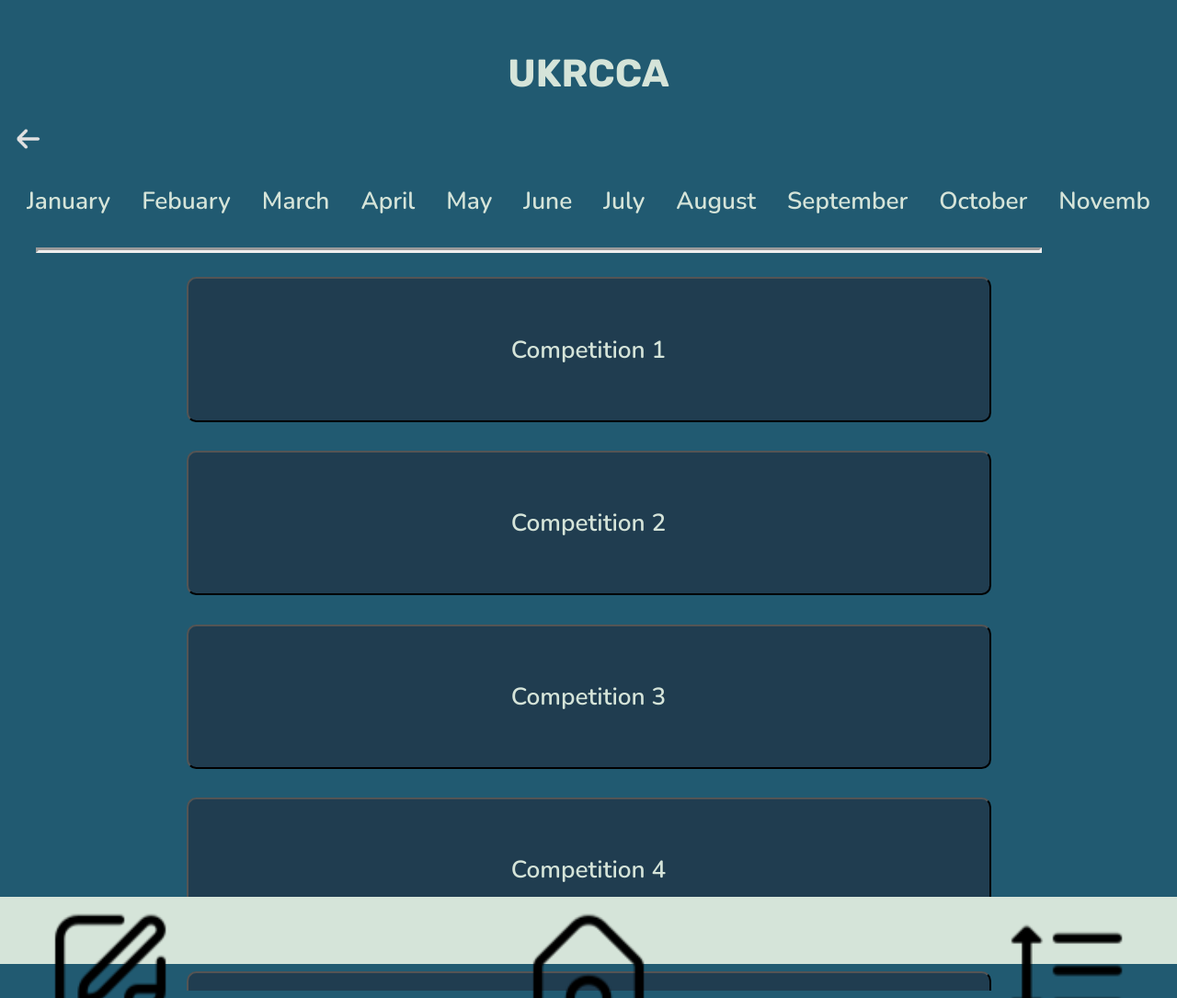
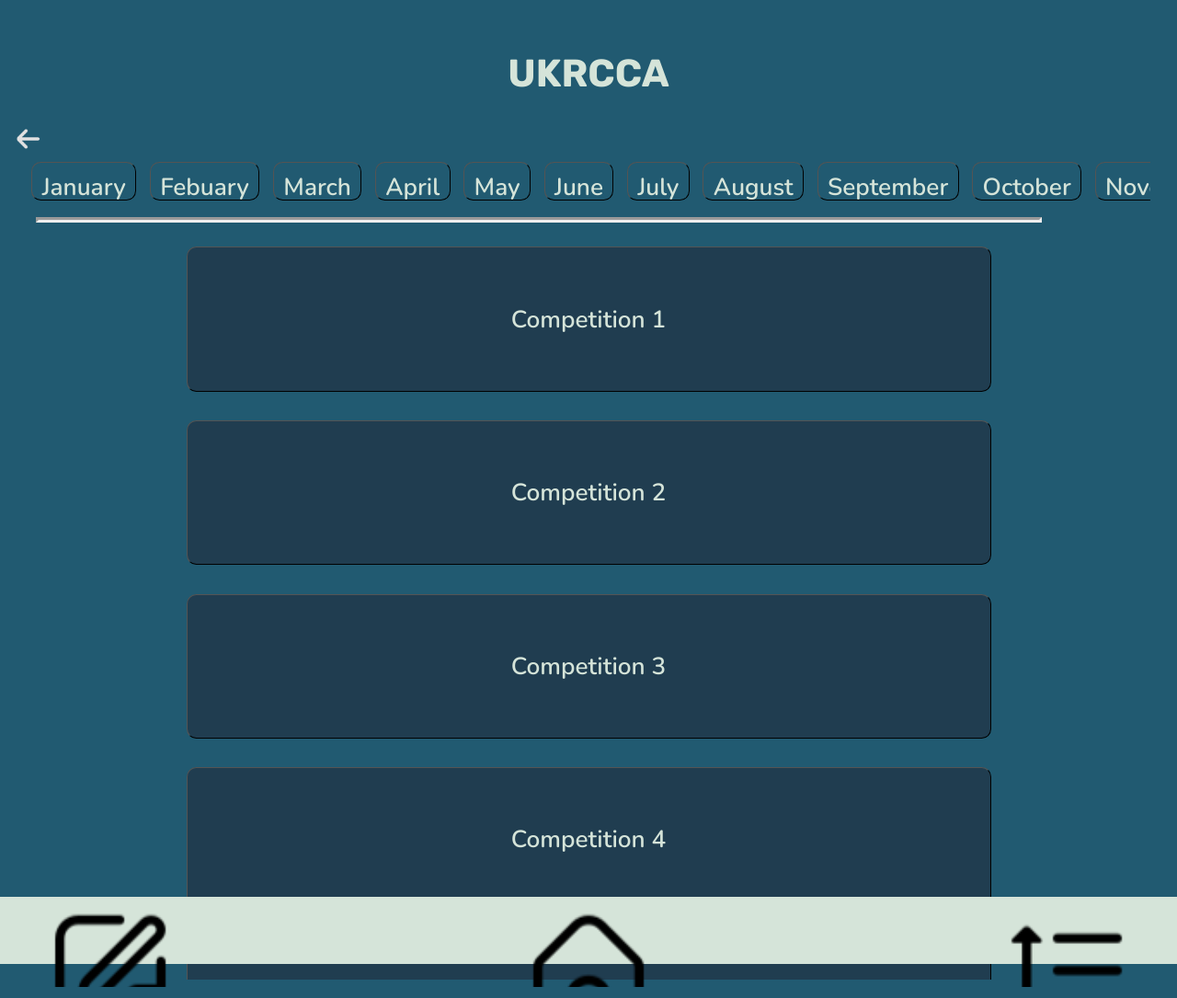
Before and after one commit to Erin-N-P/UKRCCA-App, a Django app: page /comps/ in a window 1280 px wide. Shown: the whole page at 92% size. Run offline with Django 4.2, Linux system fonts and the light colour scheme; some web fonts are replaced.

Commit message:
ready to merge branch

```diff
--- a/UKRCCA/admin_app/files/static/comps.css
+++ b/UKRCCA/admin_app/files/static/comps.css
@@ -25,6 +25,24 @@ div.scrollmenu p {
 
     color: #D5E4D9;
 }
+button{
+    font-family: 'Nunito';
+    font-style: normal;
+    font-weight: 700;
+    font-size: 2.5vh;
+    line-height: 33px;
+
+    height: 4vh;
+    padding: 1vh;
+    border-radius: 1vh;
+    border-width: 0.5px;
+    margin-left: 0.5vh;
+    margin-right: 0.5vh;
+    margin-bottom: 1vh;
+
+    color: #D5E4D9;
+    background-color: #215A71;
+}
 hr {
     position: sticky;
     margin-left: 3vh;
@@ -39,7 +57,7 @@ hr {
     display: flex;
     align-items: center;
     flex-direction: column;
-    height: 75vh;
+    height: 77vh;
 }
 .complist{
     width: 875px;
--- a/UKRCCA/admin_app/files/templates/comps.html
+++ b/UKRCCA/admin_app/files/templates/comps.html
@@ -10,18 +10,18 @@ Competitions
 {% block content %}
 <a href="{% url 'home' %}"><img class="back" src="{% static 'back_icon.png' %}" alt="backicon"></a>
 <div class="scrollmenu">
-    <p>January</p>
-    <p>Febuary</p>
-    <p>March</p>
-    <p>April</p>
-    <p>May</p>
-    <p>June</p>
-    <p>July</p>
-    <p>August</p>
-    <p>September</p>
-    <p>October</p>
-    <p>November</p>
-    <p>December</p>
+    <button>January</button>
+    <button>Febuary</button>
+    <button>March</button>
+    <button>April</button>
+    <button>May</button>
+    <button>June</button>
+    <button>July</button>
+    <button>August</button>
+    <button>September</button>
+    <button>October</button>
+    <button>November</button>
+    <button>December</button>
 </div>
 <hr>
 <div class="buttonlist">
```
